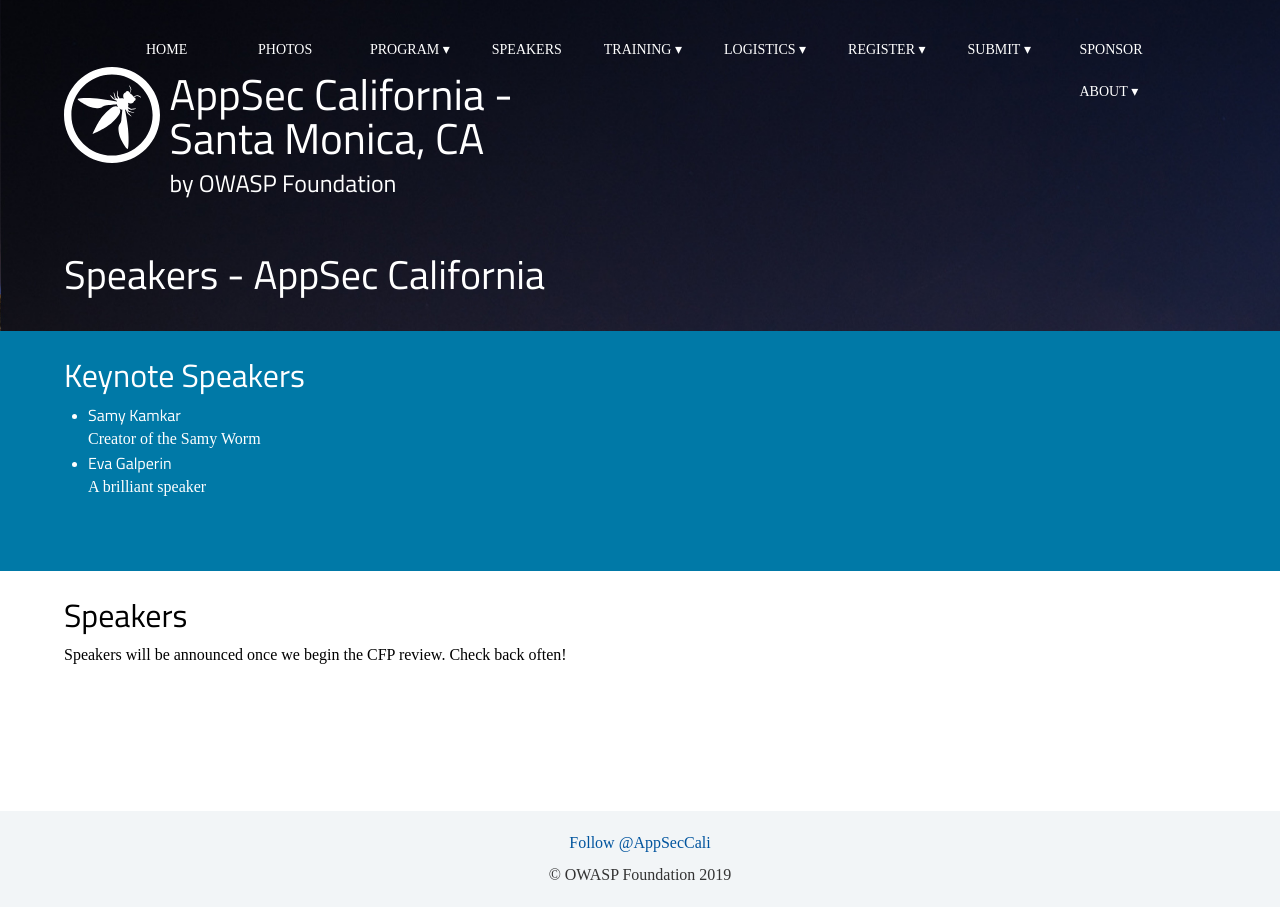
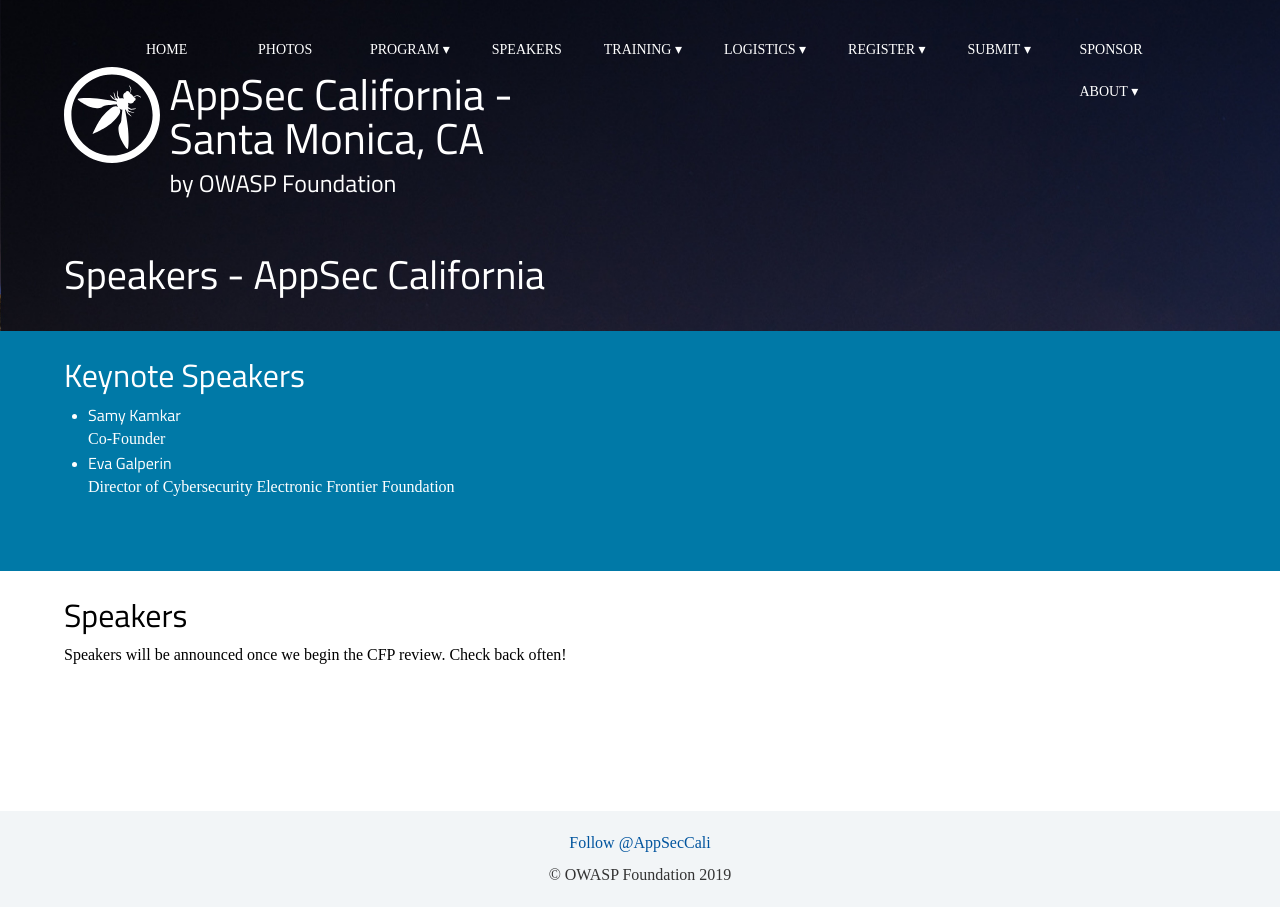
Before and after one commit to OWASP/2020-appseccalifornia, a Jekyll site: the page built from speakers/index.html, in a window 1280 px wide, cut to the strip 0-907 px from the top of the page. Built offline with Jekyll 4.4.1, drawn with Linux system fonts in a browser that asks for light colours; some web fonts are replaced; comment, search, counter and statistics services are not loaded; grey boxes are pictures that could not be loaded.

Commit message:
adding keynote info

```diff
--- a/speakers/index.html
+++ b/speakers/index.html
@@ -11,12 +11,14 @@
          <li>
         	<div style="background-image: url(../assets/images/team/owasp_logo.png)"></div>
                 <h4>Samy Kamkar</h4>
-                <span class="role">Creator of the Samy Worm</span>
+                <span class="role">Co-Founder</span>
+		<span class="role"><Openpath Security</span>
         </li>
 	<li>
 		<div style="background-image: url(../assets/images/team/owasp_logo.png)"></div>
 		<h4>Eva Galperin</h4>
-		<span class="role">A brilliant speaker</span>
+		<span class="role">Director of Cybersecurity</span>
+		<span class="role">Electronic Frontier Foundation</span>
 	</li>
 </ul>
 
```
